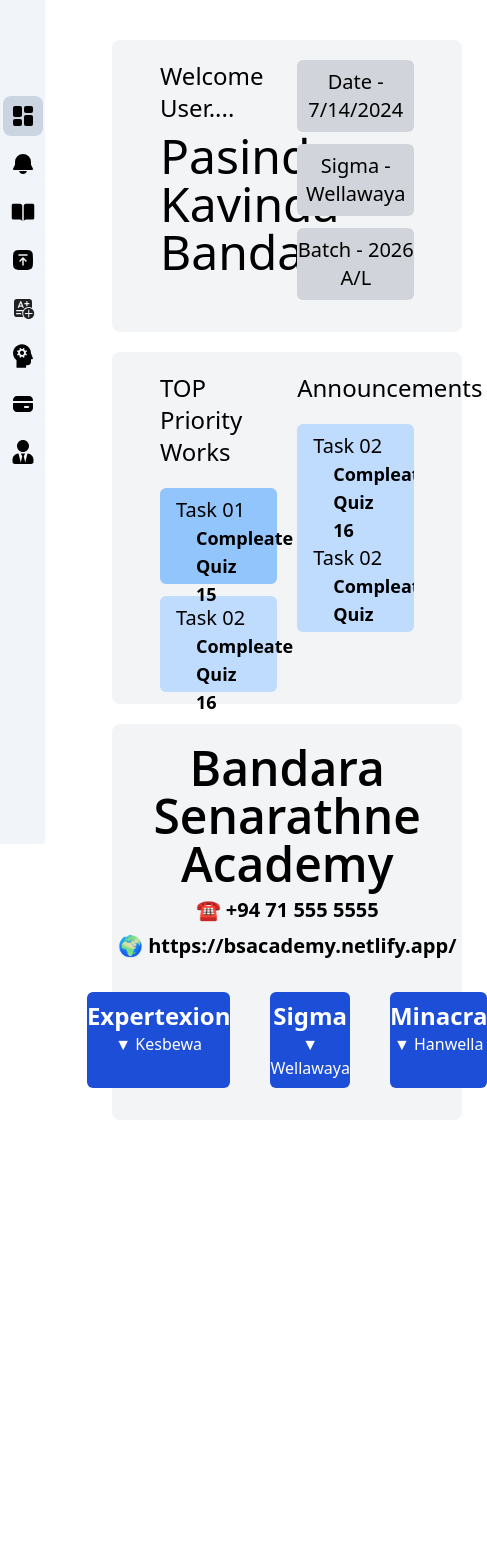
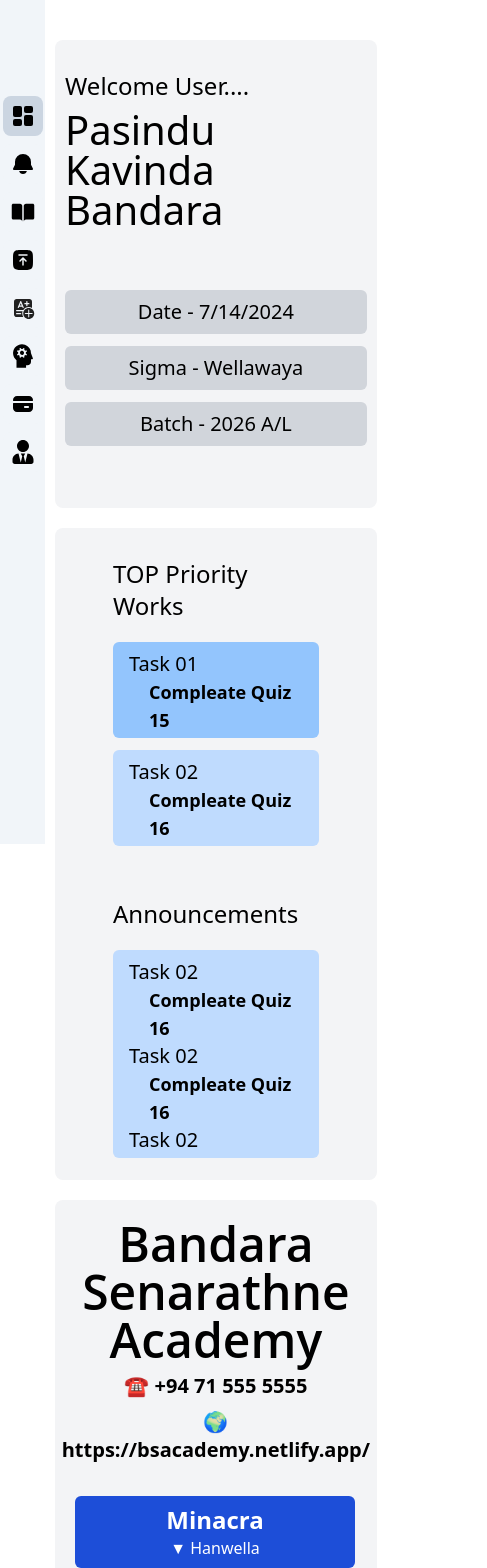
Before and after one commit to KaviPaz21/BSAcadem, a React (Create React App) app: page / in a window 390 px wide. Shown: the top 1568 px of the page, 487 px wide, since content can reach past the window. Before the commit the page ends 1140 px from the top, so only its background shows below. Built offline with nearby package versions, Linux system fonts and the light colour scheme.

Commit message:
make dashboard responssive

```diff
--- a/src/Indexes.js
+++ b/src/Indexes.js
@@ -8,7 +8,7 @@ import Submission from './components/submission'
 import Quizs from './components/quizs'
 import Payments from './components/payments'
 import Userdetails from './components/userdetails'
-
+import './styles/index.css'
 export default function Indexes() {
   const [one , setone] =useState(true)
   const [two , settwo] =useState(false)
@@ -43,7 +43,7 @@ export default function Indexes() {
   return (
     <div className=''>
       <div className='fixed z-20'><Navbar activateinterface = {activateinterface}/></div>
-      <div className={`${!one && "scale-0"} absolute w-11/12 ml-28 duration-300`}><Dashboard/></div>
+      <div className={`${!one && "scale-0"} element absolute w-11/12 ml-28 duration-300`}><Dashboard/></div>
 
     </div>
   )
--- a/src/components/Dashboard.js
+++ b/src/components/Dashboard.js
@@ -6,7 +6,7 @@ export default function Dashboard() {
   const date = new Date();
   const cdate = date.toLocaleDateString()
   return (
-    <div className='relative w-cw98 py-5'>
+    <div className='relative w-cw90 py-5'>
 
       <div className="justify-center mt-5">
         <div className='name_basics grid grid-cols-2 gap-5 px-12 w-full bg-gray-100 rounded-lg'>
@@ -25,8 +25,8 @@ export default function Dashboard() {
         <div className='px-12 w-full bg-gray-100 rounded-lg mt-5'>
 
 
-          <div className='grid grid-cols-2 gap-5'>
-            <div>
+          <div className='dash_sec_two grid grid-cols-2 gap-5 '>
+            <div className='works'>
               <div className='py-5 text-2xl'>TOP Priority Works</div>
               <div className='text-left text-xl bg-blue-300 py-2 px-4 rounded-md mb-3 h-24'>
                 <div className='text-normal '>Task 01</div>
@@ -42,7 +42,7 @@ export default function Dashboard() {
               </div>
             </div>
 
-            <div>
+            <div className='announcements'>
               <div className='py-5 text-2xl'>Announcements</div>
               <div className='text-left px-4 text-xl bg-blue-200 py-2 rounded-md mb-3 h-52 overflow-auto'>
                 <div className='text-normal '>Task 02</div>
@@ -83,16 +83,16 @@ export default function Dashboard() {
         <div className='pt-2 font-semibold text-xl'>☎ +94 71 555 5555</div>
         <div className='pt-2 font-semibold text-xl'>🌍 <a href="https://bsacademy.netlify.app/">https://bsacademy.netlify.app/</a></div>
 
-        <div className='flex justify-center py-5'>
-          <div className='py-2 mx-5 my-3  w-80 bg-blue-700 text-white rounded-md'>
+        <div className='hallnames  flex justify-center py-5'>
+          <div className='hall py-2 mx-5 my-3  w-80 bg-blue-700 text-white rounded-md'>
             <div className='text-2xl font-semibold'>Expertexion</div>
             <div>▼ Kesbewa</div>
           </div>
-          <div className='py-2 mx-5 my-3  w-80 bg-blue-700 text-white rounded-md'>
+          <div className='hall py-2 mx-5 my-3  w-80 bg-blue-700 text-white rounded-md'>
             <div className='text-2xl font-semibold'>Sigma</div>
             <div>▼ Wellawaya</div>
           </div>
-          <div className='py-2 mx-5 my-3  w-80 bg-blue-700 text-white rounded-md'>
+          <div className='hall py-2 mx-5 my-3  w-80 bg-blue-700 text-white rounded-md'>
             <div className='text-2xl font-semibold'>Minacra</div>
             <div>▼ Hanwella</div>
           </div>
--- a/src/styles/dashboard.css
+++ b/src/styles/dashboard.css
@@ -1,3 +1,48 @@
-@media(min-width:1440px){
+
+
+
+
+
+.welcome{grid-area: wel;}
+.uname{grid-area: uname;}
+.basedetail{grid-area: bsd;}
+
+.works{grid-area: wrk;}
+.announcements{grid-area: anos;}
+
+@media(min-width:426px){
+    .dash_sec_two{
+
+        display: grid;
+        grid-template-areas: 'wrk anos';
+    }
 
 }
+@media(max-width:425px){
+    .name_basics{
+        padding: 10px;
+        display: grid;
+        grid-template-columns: repeat(1,minmax(0 ,1fr));
+        grid-template-areas: 'wel' 'uname' 'bsd';
+    }
+    .uname{
+        font-size: 40px;
+    }
+
+    .dash_sec_two{
+        padding: 10px;
+        display: grid;
+        grid-template-columns: repeat(1,minmax(0 ,1fr));
+        grid-template-areas: 'wrk' 'anos';
+    }
+    .hallnames{
+        flex-direction: column-reverse;
+
+    }
+    .hall{
+        width: 280px;
+    }
+
+
+
+}
--- /dev/null
+++ b/src/styles/index.css
@@ -0,0 +1,5 @@
+@media(max-width:425px) {
+    .element{
+        margin-left: 55px;
+    }
+}
--- a/tailwind.config.js
+++ b/tailwind.config.js
@@ -36,6 +36,7 @@ module.exports = {
         "cw95":"95%",
         "cw93":"93%",
         "cw92":"92%",
+        "cw90":"90%",
         "cw80":"80%",
         "cw20":"20%",
         "cw300":"300px",
```
